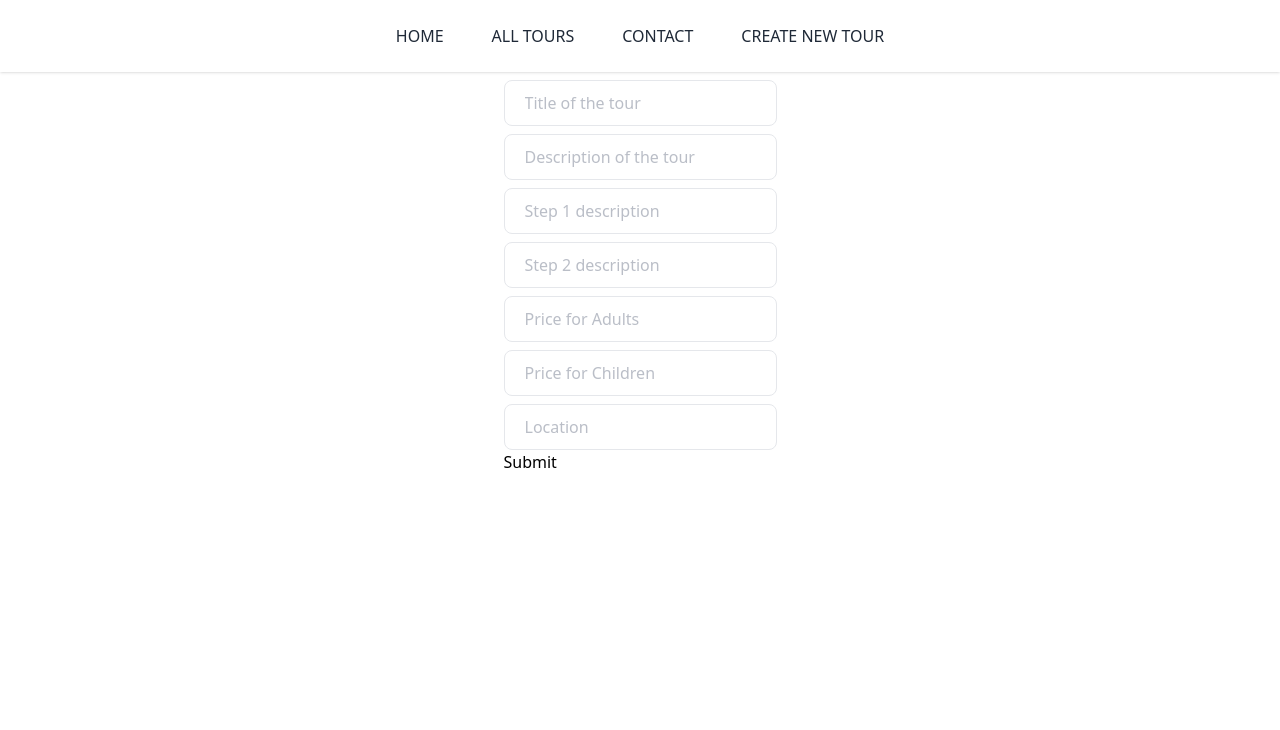
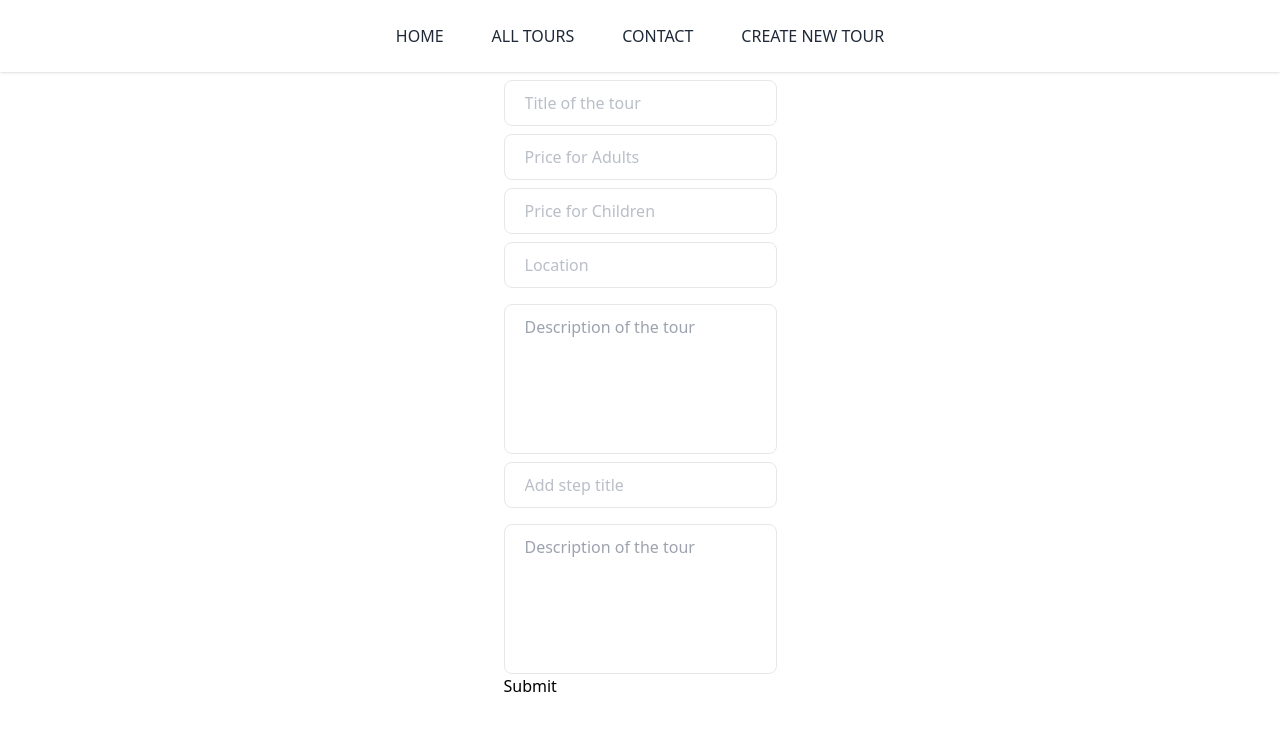
Before and after one commit to leepaolo/vit-thailand-tours, an Angular app: page /create-tour in a window 1280 px wide. Shown: the top 730 px of the page. Built offline with nearby package versions, Linux system fonts and the light colour scheme.

Commit message:
Fix(CREATE TOUR): Edit the json and interface adding stepTitle and stepDescription | Modified the create tour form

```diff
--- a/server/db.json
+++ b/server/db.json
@@ -4,8 +4,8 @@
       "id": 1,
       "tourTitle": "Historical City Tour",
       "tourMainDescription": "Explore the city's rich history on this comprehensive tour.",
-      "tourStepOne": "Meet at the central square.",
-      "tourStepTwo": "Visit the ancient museum.",
+      "tourStepTitle": "Meet at the central square.",
+      "tourStepDescription": "Visit the ancient museum.",
       "tourPriceAdult": 50,
       "tourPriceChild": 25,
       "tourLocation": "Bangkok",
@@ -25,8 +25,8 @@
       "id": 2,
       "tourTitle": "Sunset Beach Adventure",
       "tourMainDescription": "Relax on the beach and enjoy a beautiful sunset.",
-      "tourStepOne": "Gather at the harbor.",
-      "tourStepTwo": "Board the boat for a beach journey.",
+      "tourStepTitle": "Meet at the central square.",
+      "tourStepDescription": "Visit the ancient museum.",
       "tourPriceAdult": 80,
       "tourPriceChild": 40,
       "tourLocation": "Bangkok",
--- a/src/app/core/models/tour.interface.ts
+++ b/src/app/core/models/tour.interface.ts
@@ -2,8 +2,8 @@ interface ITourInfo {
   id: string;
   tourTitle: string;
   tourMainDescription: string;
-  tourStepOne: string;
-  tourStepTwo: string;
+  tourStepTitle: string;
+  tourStepDescription: string;
 }
 
 interface ITourPricing {
--- a/src/app/pages/tour/create-tour/create-tour.component.html
+++ b/src/app/pages/tour/create-tour/create-tour.component.html
@@ -3,27 +3,6 @@
     <app-input-text
       [placeholder]="'Title of the tour'"
       formControlName="title"
-    ></app-input-text>
-  </div>
-
-  <div class="lg:col-span-1 w-full">
-    <app-input-text
-      [placeholder]="'Description of the tour'"
-      formControlName="mainDescription"
-    ></app-input-text>
-  </div>
-
-  <div class="lg:col-span-1 w-full">
-    <app-input-text
-      [placeholder]="'Step 1 description'"
-      formControlName="stepOne"
-    ></app-input-text>
-  </div>
-
-  <div class="lg:col-span-1 w-full">
-    <app-input-text
-      [placeholder]="'Step 2 description'"
-      formControlName="stepTwo"
     ></app-input-text>
   </div>
 
@@ -49,6 +28,27 @@
   </div>
 
   <div class="lg:col-span-1 w-full">
+    <app-text-area
+      [placeholder]="'Description of the tour'"
+      formControlName="mainDescription"
+    ></app-text-area>
+  </div>
+
+  <div class="lg:col-span-1 w-full">
+    <app-input-text
+      [placeholder]="'Add step title'"
+      formControlName="stepTitle"
+    ></app-input-text>
+  </div>
+
+  <div class="lg:col-span-1 w-full">
+    <app-text-area
+      [placeholder]="'Description of the tour'"
+      formControlName="stepDescription"
+    ></app-text-area>
+  </div>
+
+  <div class="lg:col-span-1 w-full">
     <button type="submit" [disabled]="tourForm.invalid">Submit</button>
   </div>
 </form>
--- a/src/app/pages/tour/create-tour/create-tour.component.ts
+++ b/src/app/pages/tour/create-tour/create-tour.component.ts
@@ -1,15 +1,21 @@
 import { CommonModule } from '@angular/common';
 import { Component, OnDestroy, OnInit } from '@angular/core';
 import { FormBuilder, FormGroup, ReactiveFormsModule } from '@angular/forms';
-import { InputTextComponent } from '../../../shared/components/ui/input-text/input-text.component';
+import { InputTextComponent } from '../../../shared/components/ui/input-text.component';
 import { TourQueryService } from '../../../core/services/tour-query.service';
 import { Subscription } from 'rxjs';
 import { ITour } from '../../../core/models/tour.interface';
+import { TextAreaComponent } from '../../../shared/components/ui/text-area.component';
 
 @Component({
   selector: 'app-create-tour',
   standalone: true,
-  imports: [CommonModule, ReactiveFormsModule, InputTextComponent],
+  imports: [
+    CommonModule,
+    ReactiveFormsModule,
+    InputTextComponent,
+    TextAreaComponent,
+  ],
   templateUrl: './create-tour.component.html',
   styleUrl: './create-tour.component.css',
 })
@@ -19,17 +25,17 @@ export class CreateTourComponent implements OnInit, OnDestroy {
 
   // Existing fields
   tourActiveField: boolean = true;
-  titleField: string = 'Title of the tour';
-  mainDescriptionField: string = 'Description of the tour';
-  tourStepOneField: string = 'Step 1 description';
-  tourStepTwoField: string = 'Step 2 description';
+  titleField: string | null = null;
+  mainDescriptionField: string | null = null;
+  tourStepTitleField: string | null = null;
+  tourStepDescriptionField: string | null = null;
   tourPriceAdultField: number | null = null;
   tourPriceChildField: number | null = null;
-  tourLocationField: string = 'Default Location';
-  tourTypeField: string[] = ['Halfday', 'Fullday'];
-  tourLanguageField: string[] = ['English', 'Italian'];
-  tourStartAtField: string = '10:00 AM';
-  tourFinishAtField: string = '2:00 PM';
+  tourLocationField: string | null = null;
+  tourTypeField: string[] | null = null;
+  tourLanguageField: string[] | null = null;
+  tourStartAtField: string | null = null;
+  tourFinishAtField: string | null = null;
 
   constructor(private fb: FormBuilder, private tourQuery: TourQueryService) {}
 
@@ -37,8 +43,8 @@ export class CreateTourComponent implements OnInit, OnDestroy {
     this.tourForm = this.fb.group({
       title: [''],
       mainDescription: [''],
-      stepOne: [''],
-      stepTwo: [''],
+      stepTitle: [''],
+      stepDescription: [''],
       priceAdult: [null],
       priceChild: [null],
       location: [''],
@@ -56,8 +62,8 @@ export class CreateTourComponent implements OnInit, OnDestroy {
         tourActive: this.tourActiveField,
         tourTitle: this.tourForm.get('title')?.value,
         tourMainDescription: this.tourForm.get('mainDescription')?.value,
-        tourStepOne: this.tourForm.get('stepOne')?.value,
-        tourStepTwo: this.tourForm.get('stepTwo')?.value,
+        tourStepTitle: this.tourForm.get('stepTitle')?.value,
+        tourStepDescription: this.tourForm.get('stepDescription')?.value,
         tourPriceAdult: this.tourForm.get('priceAdult')?.value,
         tourPriceChild: this.tourForm.get('priceChild')?.value,
         tourLocation: this.tourForm.get('location')?.value,
--- a/src/app/pages/tour/tour-details/tour-details.component.html
+++ b/src/app/pages/tour/tour-details/tour-details.component.html
@@ -2,14 +2,23 @@
   <h2 class="text-2xl font-bold">{{ tour.tourTitle }}</h2>
   <p>{{ tour.tourStartAt }}</p>
   <p>{{ tour.tourFinishAt }}</p>
-  <p>{{ tour.tourMainDescription }}</p>
-  <p>Tour type: {{ tour.tourType.join(",") }}</p>
-  <p>Tour languages: {{ tour.tourLanguage.join(", ") }}</p>
-  <p>{{ tour.tourStepOne }}</p>
-  <p>{{ tour.tourStepTwo }}</p>
+
+  <!-- Safely handle tourType -->
+  <p *ngIf="tour.tourType">Tour type: {{ tour.tourType?.join(", ") }}</p>
+  <p *ngIf="!tour.tourType">Tour type: N/A</p>
+
+  <!-- Safely handle tourLanguage -->
+  <p *ngIf="tour.tourLanguage">
+    Tour languages: {{ tour.tourLanguage?.join(", ") }}
+  </p>
+  <p *ngIf="!tour.tourLanguage">Tour languages: N/A</p>
+
   <p>Location: {{ tour.tourLocation }}</p>
   <p>Price for adults: ${{ tour.tourPriceAdult }}</p>
   <p>Price for child: ${{ tour.tourPriceChild }}</p>
+  <p>{{ tour.tourMainDescription }}</p>
+  <p>{{ tour.tourStepTitle }}</p>
+  <p>{{ tour.tourStepDescription }}</p>
 
   <!-- Go Back Link to Tour List -->
   <a [routerLink]="['/all-tours']" class="text-blue-600 hover:underline mt-4"
--- a/src/app/pages/tour/tour-details/tour-details.component.ts
+++ b/src/app/pages/tour/tour-details/tour-details.component.ts
@@ -40,7 +40,7 @@ export class TourDetailsComponent implements OnInit {
   }
 
   goBack(): void {
-    this.location.back(); // Use Location service to go back
+    this.location.back();
   }
 
   createSlug(title: string): string {
--- /dev/null
+++ b/src/app/shared/components/ui/text-area.component.ts
@@ -0,0 +1,86 @@
+import { CommonModule } from '@angular/common';
+import { Component, Input, forwardRef } from '@angular/core';
+import { ControlValueAccessor, NG_VALUE_ACCESSOR } from '@angular/forms';
+
+@Component({
+  selector: 'app-text-area',
+  standalone: true,
+  imports: [CommonModule],
+  template: `
+    <div class="w-full mt-4">
+      <!-- If label is provided, display it -->
+      <label
+        *ngIf="label"
+        class="block mb-2 text-sm text-gray-600 dark:text-gray-200"
+      >
+        {{ label }}
+      </label>
+
+      <!-- Textarea field with dynamic placeholder -->
+      <textarea
+        class="block w-full h-[150px] px-5 py-2.5 mt-2 text-gray-700 placeholder-gray-400 bg-white border border-gray-200 rounded-lg focus:border-blue-400 focus:ring-blue-400 focus:outline-none focus:ring focus:ring-opacity-40 resize-none"
+        [placeholder]="placeholder"
+        [value]="value"
+        [disabled]="isDisabled"
+        (input)="onInput($event)"
+        (blur)="onBlur()"
+      ></textarea>
+
+      <!-- Optionally display text below the textarea if provided -->
+      <div *ngIf="text" class="mt-2 text-sm text-slate-700">
+        {{ text }}
+      </div>
+    </div>
+  `,
+  providers: [
+    {
+      provide: NG_VALUE_ACCESSOR,
+      useExisting: forwardRef(() => TextAreaComponent),
+      multi: true,
+    },
+  ],
+})
+export class TextAreaComponent implements ControlValueAccessor {
+  @Input() text!: string;
+  @Input() label!: string;
+  @Input() placeholder!: string;
+
+  value: string = '';
+  isDisabled: boolean = false;
+
+  private onChange = (value: string) => {};
+  private onTouched = () => {};
+
+  // Write a new value to the element
+  writeValue(value: string): void {
+    this.value = value || '';
+  }
+
+  // Register the function to call when the control value changes
+  registerOnChange(fn: (value: string) => void): void {
+    this.onChange = fn;
+  }
+
+  // Register the function to call when the control is touched
+  registerOnTouched(fn: () => void): void {
+    this.onTouched = fn;
+  }
+
+  // Enable or disable the control
+  setDisabledState(isDisabled: boolean): void {
+    this.isDisabled = isDisabled;
+  }
+
+  // Handle input events
+  onInput(event: Event): void {
+    const target = event.target as HTMLTextAreaElement;
+    const value = target.value;
+    this.value = value;
+    this.onChange(value);
+  }
+
+  // Handle blur events
+  onBlur(): void {
+    this.onTouched();
+  }
+}
```
Also changed, not shown: src/app/shared/components/ui/button.component.ts (renamed from src/app/shared/components/ui/button/button.component.ts), src/app/shared/components/ui/date-picker.component.ts (renamed from src/app/shared/components/ui/date-picker/date-picker.component.ts), src/app/shared/components/ui/input-select.component.ts (renamed from src/app/shared/components/ui/input-select/input-select.component.ts), src/app/shared/components/ui/input-text.component.ts (renamed from src/app/shared/components/ui/input-text/input-text.component.ts), 1 other file (tests, documents, lock files or other folders).
